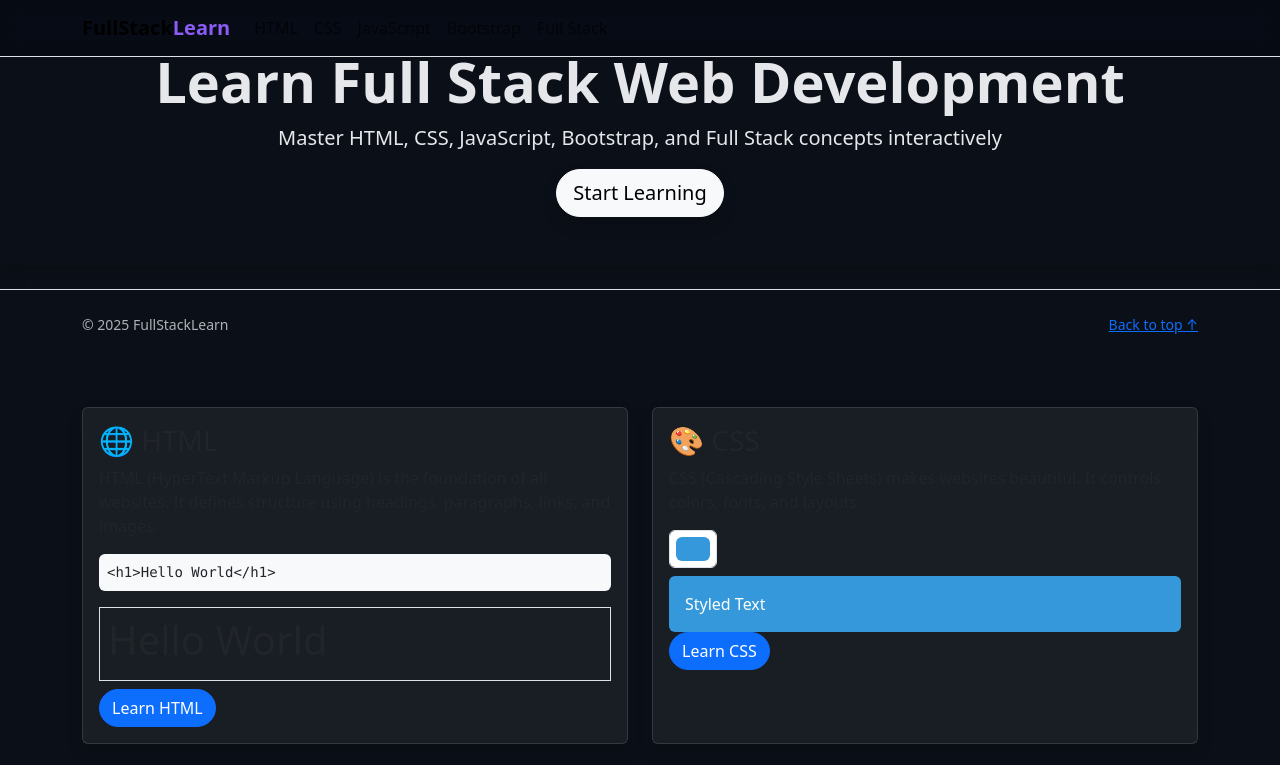
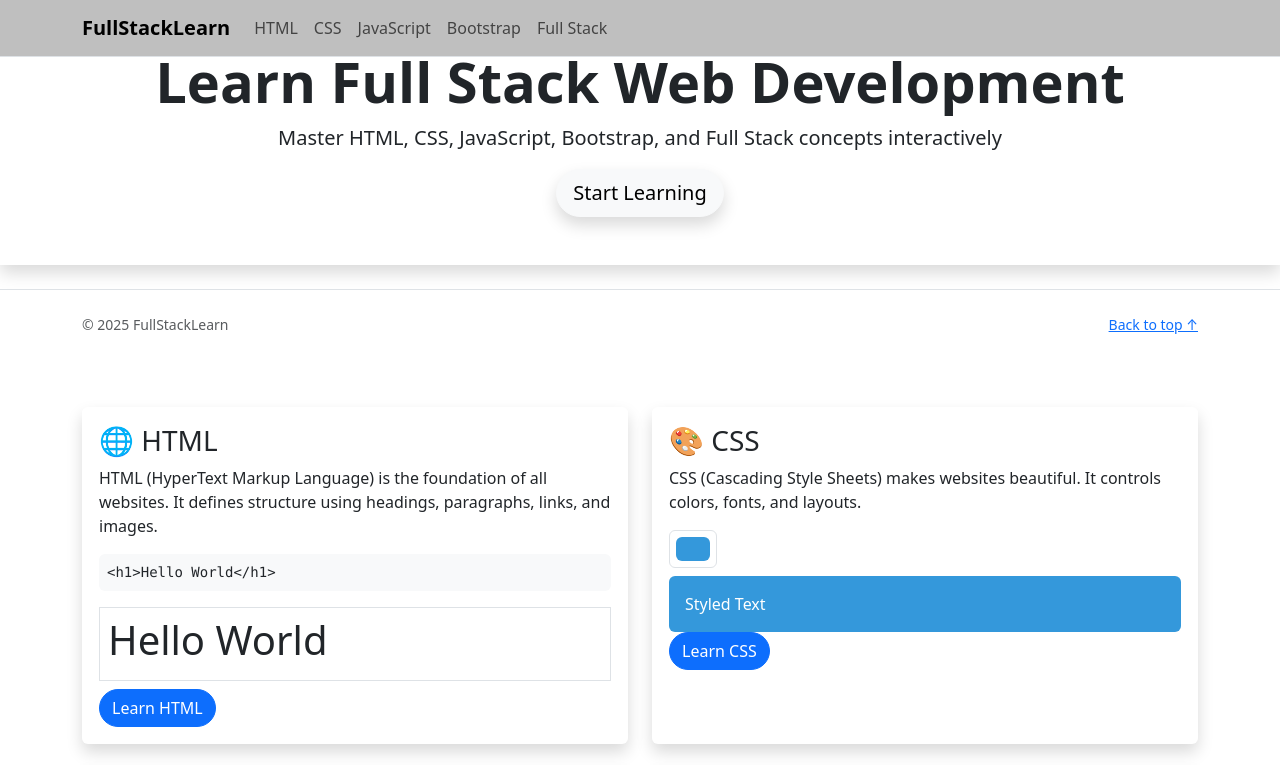
Before and after one commit to gurungshreya/SimpleWebsite, a plain HTML site: page index.html in a window 1280 px wide. Shown: the top 765 px of the page. Drawn offline with nearby package versions, Linux system fonts and the light colour scheme.

Commit message:
removed dark mode

```diff
--- a/style.css
+++ b/style.css
@@ -1,18 +1,3 @@
-/* Theme */
-body.light-mode {
-  background-color: #f4f6f9;
-  color: #212529;
-}
-
-body.dark-mode {
-  background-color: #0b0f17;
-  color: #e5e7eb;
-}
-
-.text-accent {
-  color: #8b5cf6;
-}
-
 /* Layout helpers */
 .section {
   padding: 64px 0;
```
